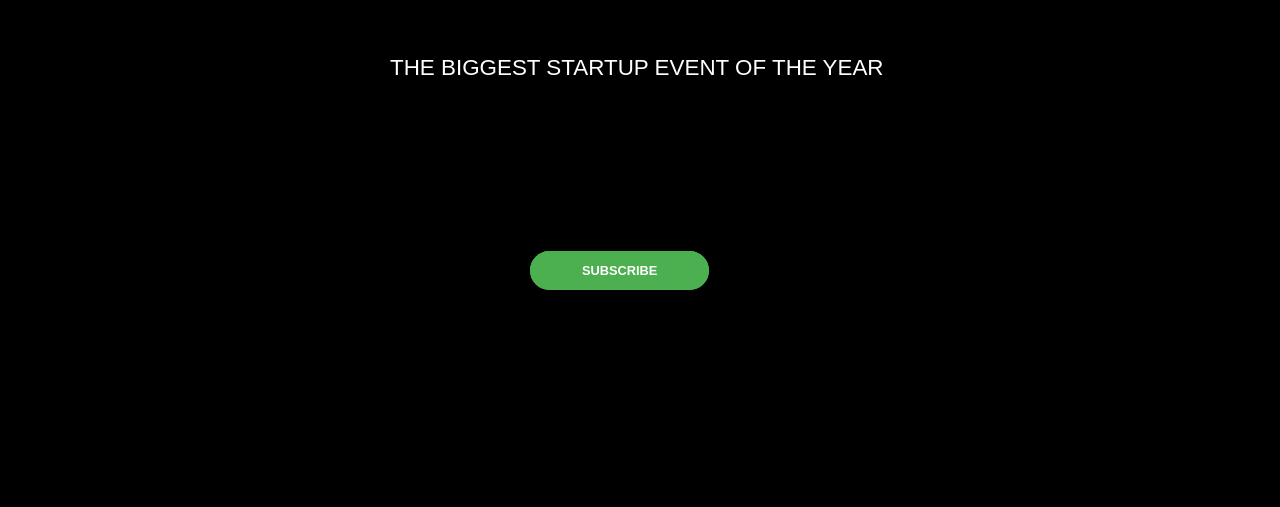
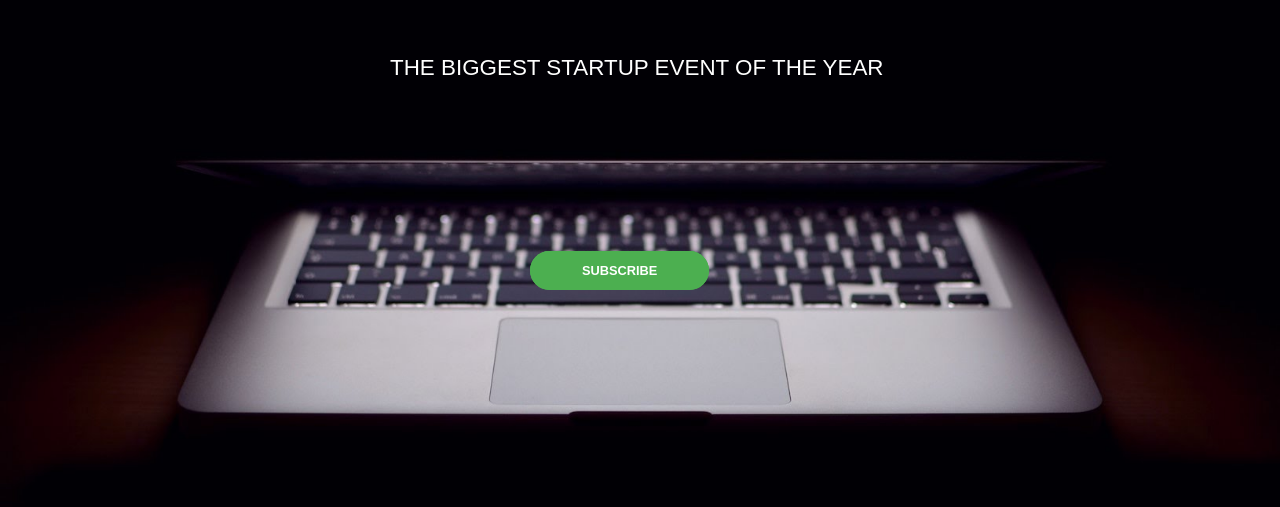
Before and after one commit to Luwat/subscribe, a plain HTML site: page index.html in a window 1280 px wide. Shown: the part 153-660 px from the top of the page. Drawn offline with Linux system fonts and the light colour scheme.

Commit message:
just another commit

```diff
--- a/css/style.css
+++ b/css/style.css
@@ -55,7 +55,7 @@ what! is it not too dark?*/
 men! not an easy something o,
 i wish it could be easier,
 maybe with bootstrp sha*/
-/*#BIGGEST STREES OF DA DAY*/
+/*#BIGGEST STRESS OF DA DAY*/
 @media screen and (max-width: 1300px) {
 
     #main {
--- a/index.html
+++ b/index.html
@@ -10,7 +10,7 @@
         /*adding and styling background image for body,
         could'nt do it externally*/
         body {
-        background: black url("header.jpg") no-repeat center fixed;
+        background: black url("images/header.jpg") no-repeat center fixed;
         background-size: cover;
         }
     </style>
```
Also changed, not shown: landing-page/landing.html (added).
